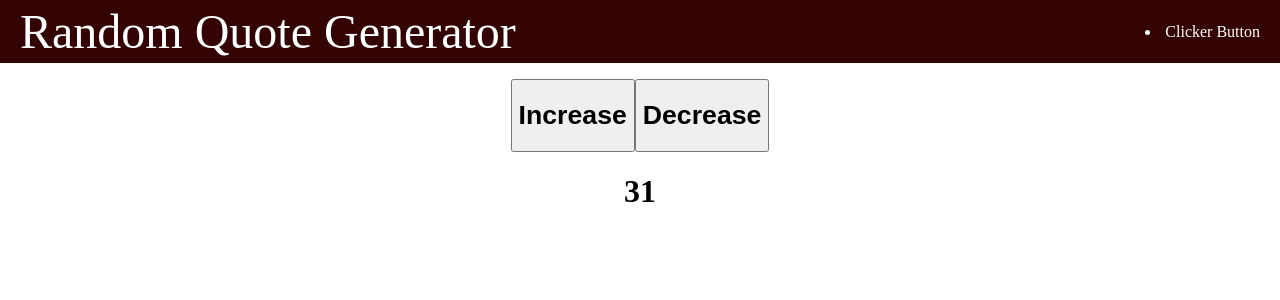
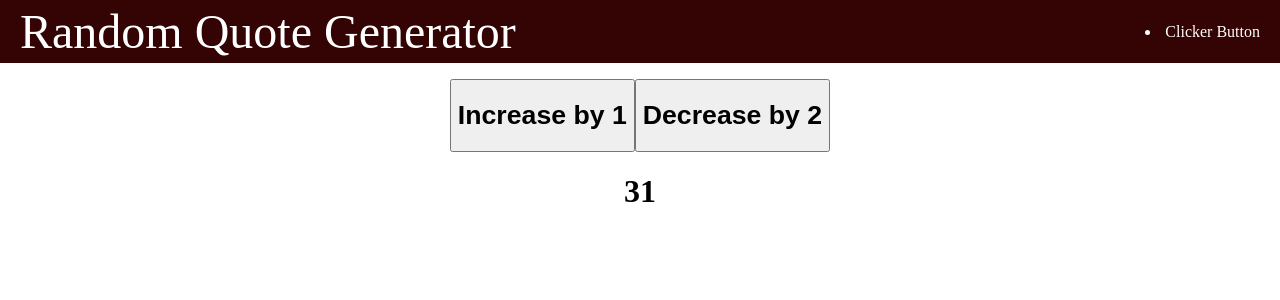
Before and after one commit to ebkaracaa/random-quote-generator, a React (Create React App) app: page /clicker in a window 1280 px wide. Shown: the top 300 px of the page. Built offline with nearby package versions, Linux system fonts and the light colour scheme.

Commit message:
reorganised the button,useeffect exc

```diff
--- a/src/pages/Clicker.js
+++ b/src/pages/Clicker.js
@@ -1,18 +1,33 @@
-import React, {useState} from 'react'
+import React, { useState } from 'react'
 
 const Clicker = () => {
-  const [count,setCount] = useState(31);
+  const [count, setCount] = useState(31);
+
+  function incrementCount() {
+    setCount(count + 1) // neden 2 kere çağırınca yine 1 artıyor.. TAMAM DECREASE'DE  HALLETTİM İBRET OLSUN DİYE KALSIN.
+    setCount(count + 1)
+  }
+  function decreaseCount() {
+    setCount(count => count - 1 )
+    setCount(count => count - 1 )
+
+  }
 
   return (
-  <><><button onClick={() => setCount(count + 1)}>
-      <h1>Increase</h1>
-    </button><button onClick={() => setCount(count - 1)}>
-        <h1>Decrease  </h1>
+    <>
+      <button onClick={incrementCount}>
+        <h1>Increase by 1 </h1>
+      </button>
+
+      <button onClick={decreaseCount}>
+        <h1>Decrease by 2</h1>
       </button>
       <br></br>
-      </><span> <h1>{count}</h1></span></>
+      <span> <h1>{count}</h1></span>
 
-    )
+    </>
+
+  )
 }
 
 export default Clicker
```
